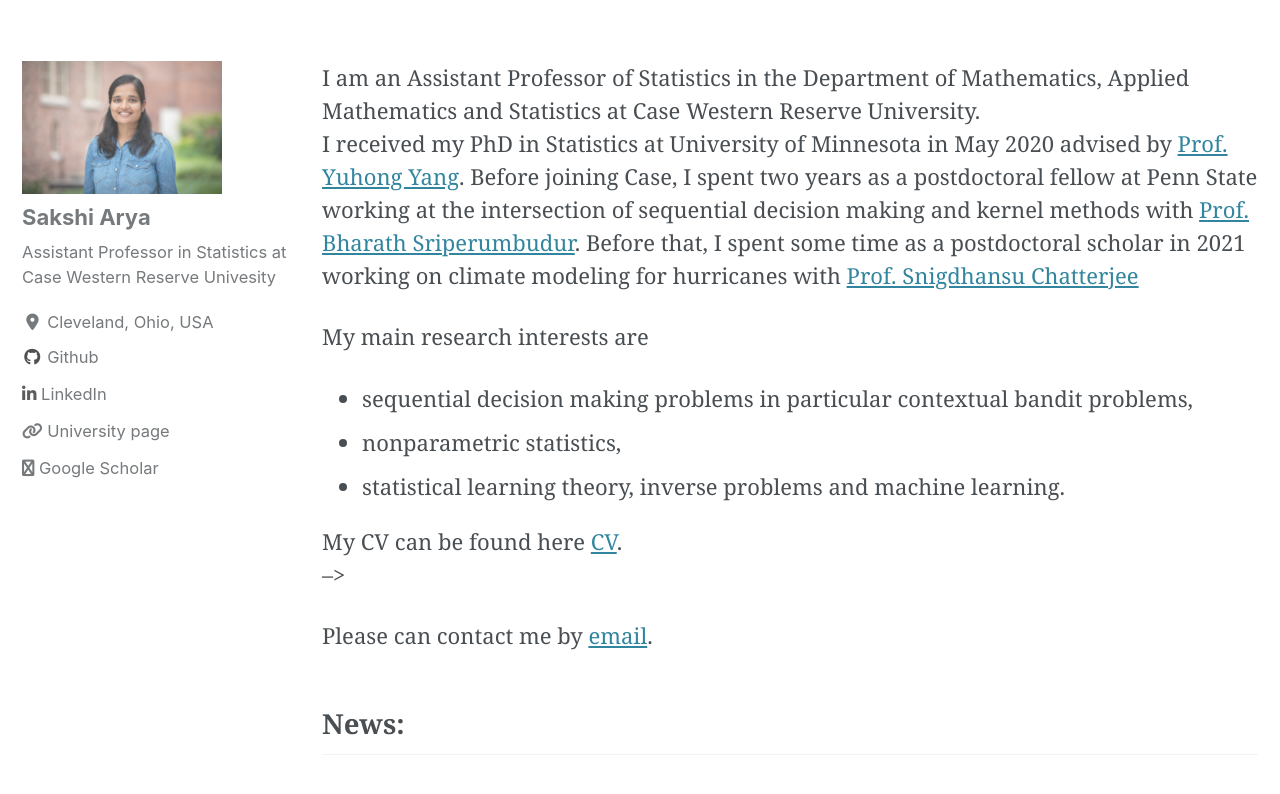
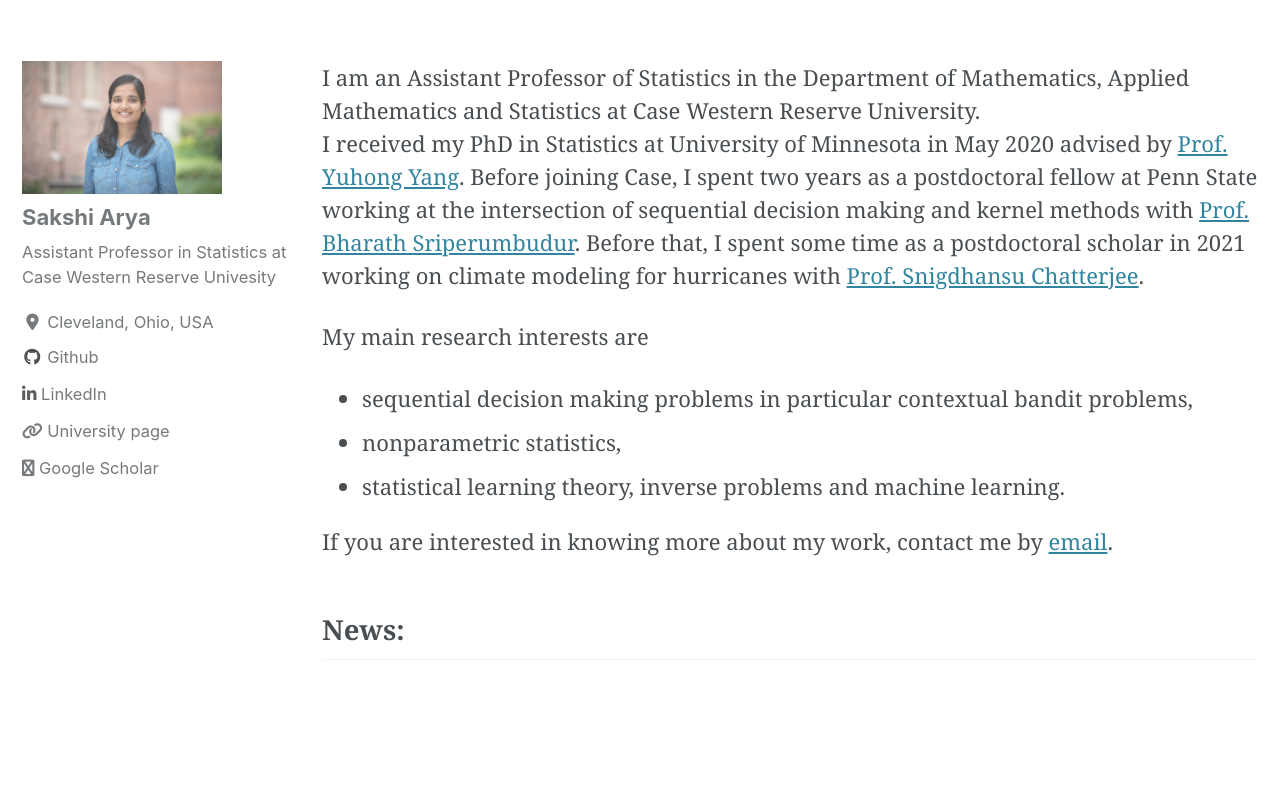
Before and after one commit to sakshiarya/sakshiarya.github.io, a Jekyll site: the page built from _pages/about.md, in a window 1280 px wide and 900 px high, scrolled down 334 px. Shown: the top 794 px of the window. Built offline with Jekyll 4.4.1, drawn with Linux system fonts in a browser that asks for light colours; cached includes are drawn as plain includes; nearby versions of some CDN libraries.

Commit message:
Changing About

```diff
--- a/_pages/about.md
+++ b/_pages/about.md
@@ -12,21 +12,14 @@ author_profile: true
 ---
 
 I am an Assistant Professor of Statistics in the Department of Mathematics, Applied Mathematics and Statistics at Case Western Reserve University.
-I received my PhD in Statistics at University of Minnesota in May 2020 advised by [Prof. Yuhong Yang](http://users.stat.umn.edu/~yangx374/). Before joining Case, I spent two years as a postdoctoral fellow at Penn State working at the intersection of sequential decision making and kernel methods with [Prof. Bharath Sriperumbudur](https://bharathsv.github.io/index.html). Before that, I spent some time as a postdoctoral scholar in 2021 working on climate modeling for hurricanes with [Prof. Snigdhansu Chatterjee](http://ansuchatterjee.com/) <br>
+I received my PhD in Statistics at University of Minnesota in May 2020 advised by [Prof. Yuhong Yang](http://users.stat.umn.edu/~yangx374/). Before joining Case, I spent two years as a postdoctoral fellow at Penn State working at the intersection of sequential decision making and kernel methods with [Prof. Bharath Sriperumbudur](https://bharathsv.github.io/index.html). Before that, I spent some time as a postdoctoral scholar in 2021 working on climate modeling for hurricanes with [Prof. Snigdhansu Chatterjee](http://ansuchatterjee.com/). <br>
 
 My main research interests are
 -  sequential decision making problems in particular contextual bandit problems,
 - nonparametric statistics,
 -  statistical learning theory, inverse problems and machine learning.
 
-My CV can be found here <a href="/assets/pdf/Sakshi_CV.pdf" target="_blank">CV</a>.<br> -->
-<!-- and papers my [Google Scholar](https://scholar.google.com/citations?user=A-sLpqsAAAAJ&hl=en&authuser=1) and my and <a href="/assets/pdf/Research_Statement.pdf" target="_blank">full Research Statement</a>.<br> -->
 
-
-<!-- Beyond developing methodology, I like teaching and mentoring young minds to kindle and foster statistical thinking and logical reasoning skills. <br> -->
-
-<!--
-In my spare time, I enjoy reading, music, and watching soccer. I am a big fan of the Harry Potter books. -->
-Please can contact me by [email](mailto:sxa1351@case.edu).
+If you are interested in knowing more about my work, contact me by [email](mailto:sxa1351@case.edu).
 
 ## News:
```
Also changed, not shown: assets/images/logo2.jpg (deleted), 1 other file.
